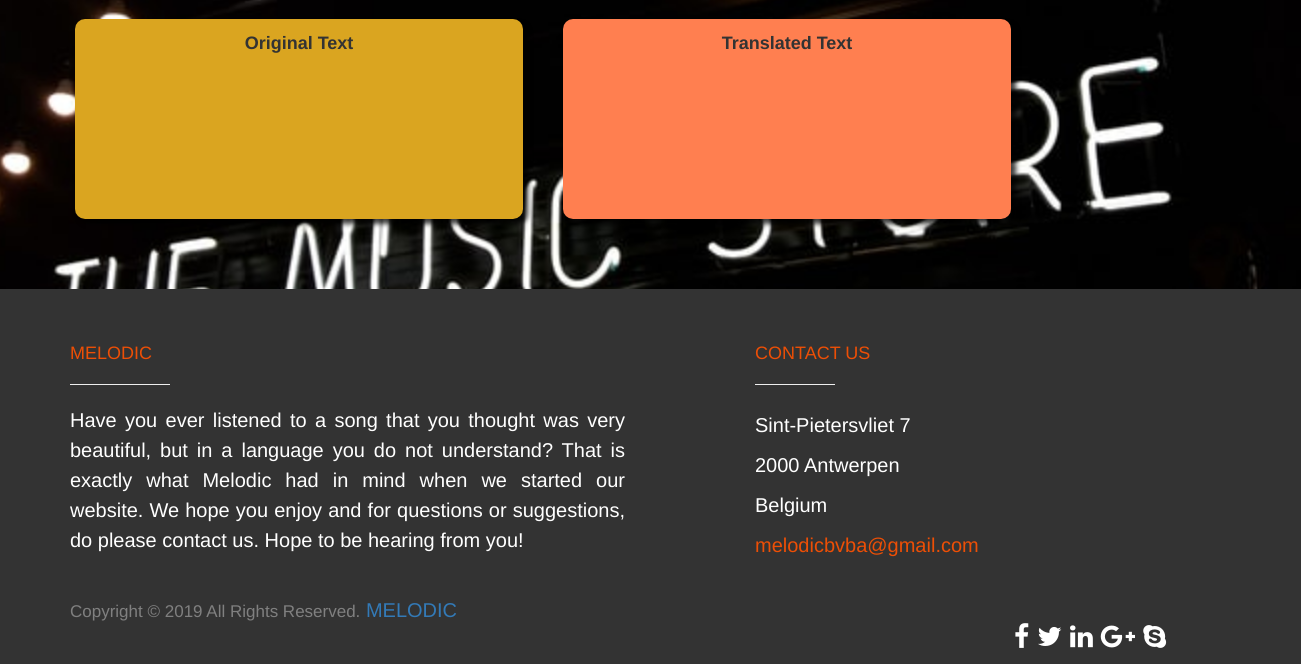
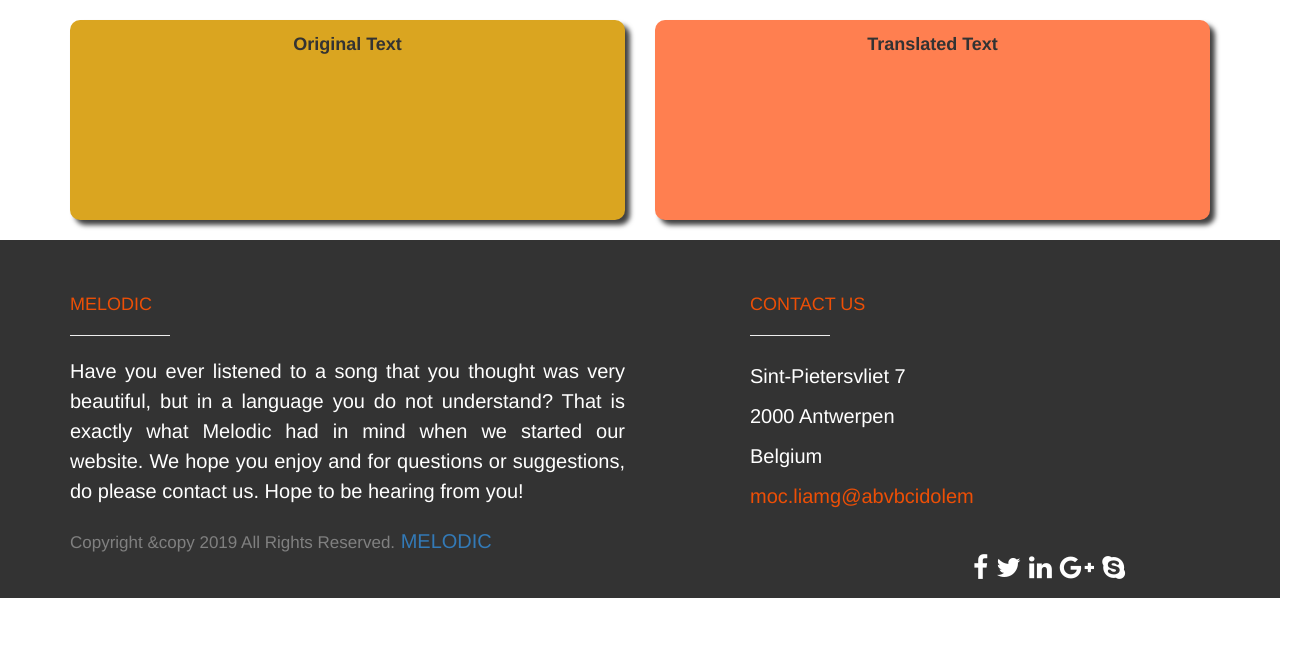
Before and after one commit to Jeroen-Jozef/agile-Melodic, a plain HTML site: page index.html in a window 1280 px wide. Shown: the part 353-1017 px from the top of the page, 1301 px wide, since content can reach past the window. After the commit the page ends 951 px from the top, so only its background shows below. Drawn offline with nearby package versions, Linux system fonts and the light colour scheme; a script that the page names is missing.

Commit message:
fixing css

```diff
--- a/css/style.css
+++ b/css/style.css
@@ -22,21 +22,17 @@
 }
 
 .showUp {
-    width:0px;
+    width: 0;
     animation: reveal 5s 1;
 }
 
 @keyframes reveal {
-    0% {opacity:0;width:0px;}
-    20% {opacity:1;width:0px;}
+    0% {opacity:0;width:0;}
+    20% {opacity:1;width:0;}
     30% {width:355px;}
     80% {opacity:1;}
     100% {opacity:0;width:355px;}
 }
-
-
-
-
 
 footer {
     background-color: #333333;
@@ -49,18 +45,19 @@ footer {
 }
 .email {
     unicode-bidi: bidi-override;
-    direction: rtl;
 }
-address h4{
+#email:hover,
+.link-footer:hover{;
+    text-decoration: none;
+    color: white;
+    opacity: 0.7;
+}
+
+.address h4{
     color: #ED4F06;
 }
 
-address{
-    margin-left: 100px;
-}
-address a{
-    padding-right: 0px;
-    margin-right: 0px;
+.address a{
     color: #ED4F06 ;
 }
 
@@ -71,11 +68,8 @@ footer ul{
     line-height:2em;
 }
 
-
 #idOriginal {
-    width: 35vw;
     min-height: 200px;
-    margin: 20px;
     padding: 12px;
     background-color: goldenrod;
     border-radius: 10px;
@@ -85,35 +79,26 @@ footer ul{
 }
 
 #idTranslated {
-    width: 35vw;
     min-height: 200px;
     padding: 12px;
-    margin: 20px;
     background-color: coral;
-    opacity: 1;
     border-radius: 10px;
     -webkit-box-shadow: 5px 5px 5px 0px rgba(0,0,0,0.75);
     -moz-box-shadow: 5px 5px 5px 0px rgba(0,0,0,0.75);
     box-shadow: 5px 5px 5px 0px rgba(0,0,0,0.75);
 }
-#video{
-    margin-top: 20px;
-    width: 20vw;
-
+.p-b {
+    padding-bottom: 20px;
 }
 .container-translation{
-    /*position: relative;
-    top: -300px;
-
-     */
 }
 #idTranslation{
     display: flex;
     padding-top: 20px;
     padding-bottom: 25px;
+}
 
-}
-.footer a:hover {
+#icons a:hover {
     padding: 20px;
     font-size: 30px;
     width: 30px;
@@ -122,32 +107,19 @@ footer ul{
     margin: 5px 2px;
     color: white;
     opacity: 0.7;
-
 }
-
 
 #idSearchButton {
     margin-top: -5px;
 }
 
 .parallax {
-    height: 500px;
-    margin: -21px;
     background-attachment: fixed;
     background-position: center;
     background-repeat: no-repeat;
     background-size: cover;
-    background-image: url("../img/youare.jpeg"), url("../img/themusic.jpeg");
-}
-
-#id-parllax-image {
     background-image: url("../img/youare.jpeg");
 }
-
-#id-parllax-image1 {
-    background-image: url("../img/themusic.jpeg");
-}
-
 #myBtn {
     display: none;
     position: fixed;
@@ -167,15 +139,13 @@ footer ul{
     background-color: #555;
 }
 .withPadding{
-    padding-bottom: 50px;
     font-size: 18px;
-
 }
 .toLeft{
     padding-left: 20px;
 }
 #icons{
-    margin-right: 120px;
+    padding-right: 100px;
 }
 .withPadding strong{
     display: block;
--- a/index.html
+++ b/index.html
@@ -17,13 +17,11 @@
 
     <meta charset="UTF-8">
     <meta name="description" content="Translate your favourite songs online, from any language into any language">
-    <meta name="viewport" content="width=device-width initial-scale=1.0, minimum-scale=1.0">
+    <meta name="viewport" content="width=device-width initial-scale=1.0">
     <meta http-equiv="X-UA-Compatible" content="ie=edge">
-    <link rel="stylesheet" href="css/style.css">
+    <link href="css/style.css" rel="stylesheet">
     <link href="https://maxcdn.bootstrapcdn.com/bootstrap/3.3.6/css/bootstrap.min.css" rel="stylesheet">
-    <link href="https://maxcdn.bootstrapcdn.com/font-awesome/4.4.0/css/font-awesome.min.css" rel="stylesheet"/>
-    <link href="https://maxcdn.bootstrapcdn.com/bootstrap/3.3.5/css/bootstrap.min.css" rel="stylesheet"/>
-    <link rel="stylesheet" href="https://cdnjs.cloudflare.com/ajax/libs/font-awesome/4.7.0/css/font-awesome.min.css">
+    <link href="https://cdnjs.cloudflare.com/ajax/libs/font-awesome/4.7.0/css/font-awesome.min.css" rel="stylesheet">
     <link href="https://fonts.googleapis.com/css?family=Anton&display=swap" rel="stylesheet">
 
     <title>Melodic: translate your favourite songs</title>
@@ -35,6 +33,7 @@
         <p class="reveal"><span class="showUp">Translate your songs</span></p>
     </section>
 </header>
+
 <nav class="navbar navbar-inverse toLeft">
     <div class="container-fluid">
         <div class="navbar-header">
@@ -71,30 +70,27 @@
         </form>
     </div>
 </nav>
-<!-- parallax
-<div class="parallax" id="id-parllax-image"></div>-->
 
 <section class="container">
-<div class="row justify-content-center text-center withPadding">
-
-        <div id="idOriginal" class="col-md-6 col-md-6 mt-3 original">
+    <div class="row justify-content-center text-center withPadding">
+        <div class="col-md-6 p-b">
+        <div id="idOriginal" class="col-md-12 original">
             <strong>Original Text</strong>
         </div>
-        <div id="idTranslated" class="col-md-6 col-md-6 mt-3 translated">
-                <strong>Translated Text</strong>
         </div>
-</div>
-
+        <div class="col-md-6 p-b">
+        <div id="idTranslated" class="col-md-12 translated">
+            <strong>Translated Text</strong>
+        </div>
+        </div>
+    </div>
 </section>
-<!-- parallax
-<div class="parallax" id="id-parllax-image1"></div>-->
-
 <footer class="footer mt-5">
     <div class="container">
         <div class="row">
             <div class="col-md-6 mt-md-0 mt-3">
-                <h4 class="text-uppercase ">MELODIC</h4>
-                <hr class="deep-purple accent-2 mb-4 mt-0 d-inline-block mx-auto" style="width: 100px;">
+                <h4>MELODIC</h4>
+                <hr style="width: 100px;">
                 <p class="text-justify">Have you ever listened to a song that you thought
                     was very beautiful, but in a language you do not understand?
                     That is exactly what Melodic had in mind when we started our
@@ -103,30 +99,33 @@
                     Hope to be hearing from you!
                 </p>
             </div>
+
             <div class="container">
-                <address class="col-xs-6 col-md-3">
-                    <h4 class="text-uppercase font-weight-bold">Contact Us</h4>
-                    <hr class="deep-purple accent-2 mb-4 mt-0 d-inline-block mx-auto" style="width: 80px;">
+                <div class="row col-xs-6 col-md-3 col-md-offset-1 address">
+                    <h4 class="text-uppercase">Contact Us</h4>
+                    <hr style="width: 80px;">
                     <ul class="list-unstyled">
                         <li>Sint-Pietersvliet 7</li>
                         <li>2000 Antwerpen</li>
                         <li>Belgium</li>
-                        <li class="email"><a href="mailto:melodicbvba@gmail.com">moc.liamg@abvbcidolem</a></li>
+                        <li class="email">
+                            <a href="mailto:melodicbvba@gmail.com" id="email">moc.liamg@abvbcidolem</a>
+                        </li>
                     </ul>
-                </address>
+                </div>
             </div>
         </div>
     </div>
     <div class="container">
         <div class="row">
             <div class="col-md-8 col-sm-6 col-xs-12">
-                <small style="color:grey" class="copyright">Copyright &copy 2019 All Rights Reserved.</small>
-                <a href="#">MELODIC</a>
+                <small style="color:grey" class="copyright">Copyright &amp;copy 2019 All Rights Reserved.</small>
+                <a href="#" class="link-footer">MELODIC</a>
             </div>
         </div>
     </div>
     <section class="footer">
-        <div class="container text-left" id ="icons">
+        <div class="container text-left" id="icons">
             <a href="#"><small style="color:white" class="fa fa-lg fa-skype pull-right"> </small></a>
             <a href="#"><small style="color:white" class="fa fa-lg fa-google-plus pull-right"> </small></a>
             <a href="#"><small style="color:white" class="fa fa-lg fa-linkedin pull-right"> </small></a>
```
Also changed, not shown: scss/_bernardo.scss (deleted), scss/_ines.scss (deleted), scss/_jeroen.scss (deleted), scss/_manny.scss (deleted), scss/style.scss (deleted).
